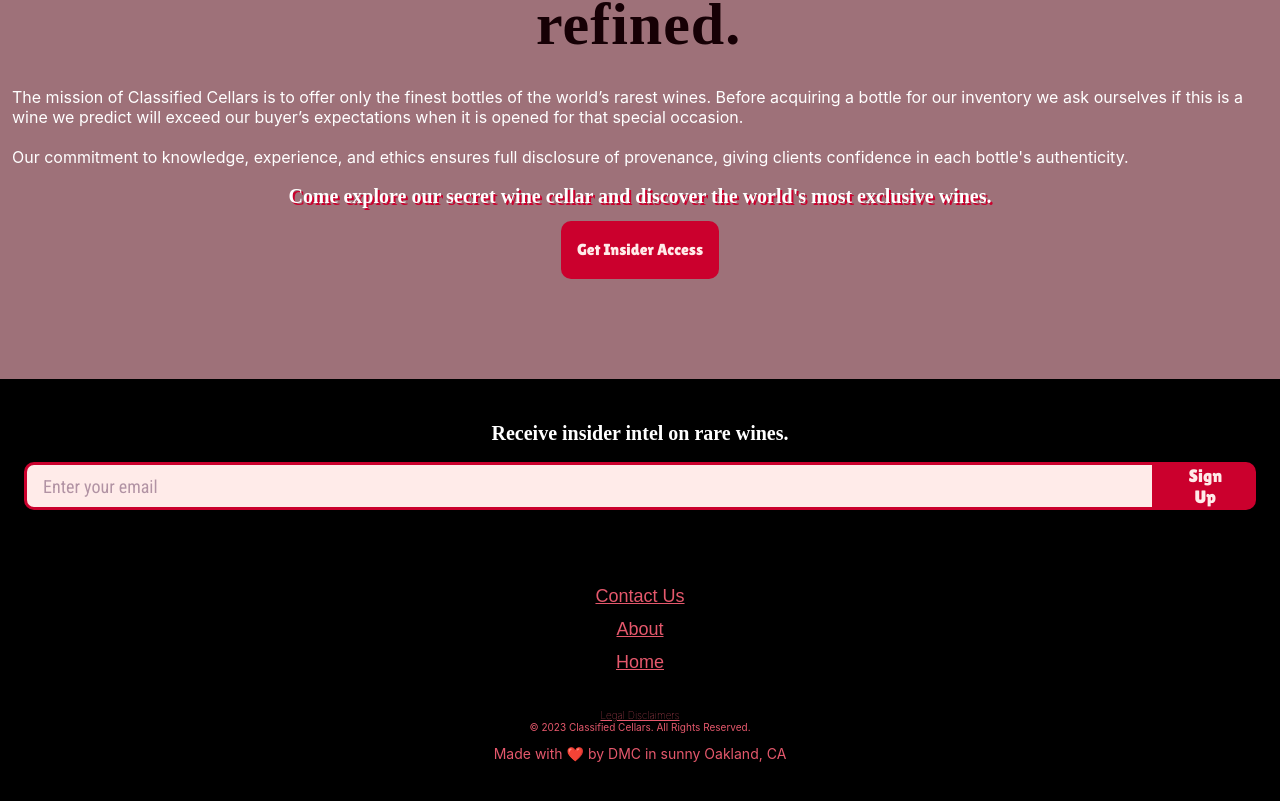
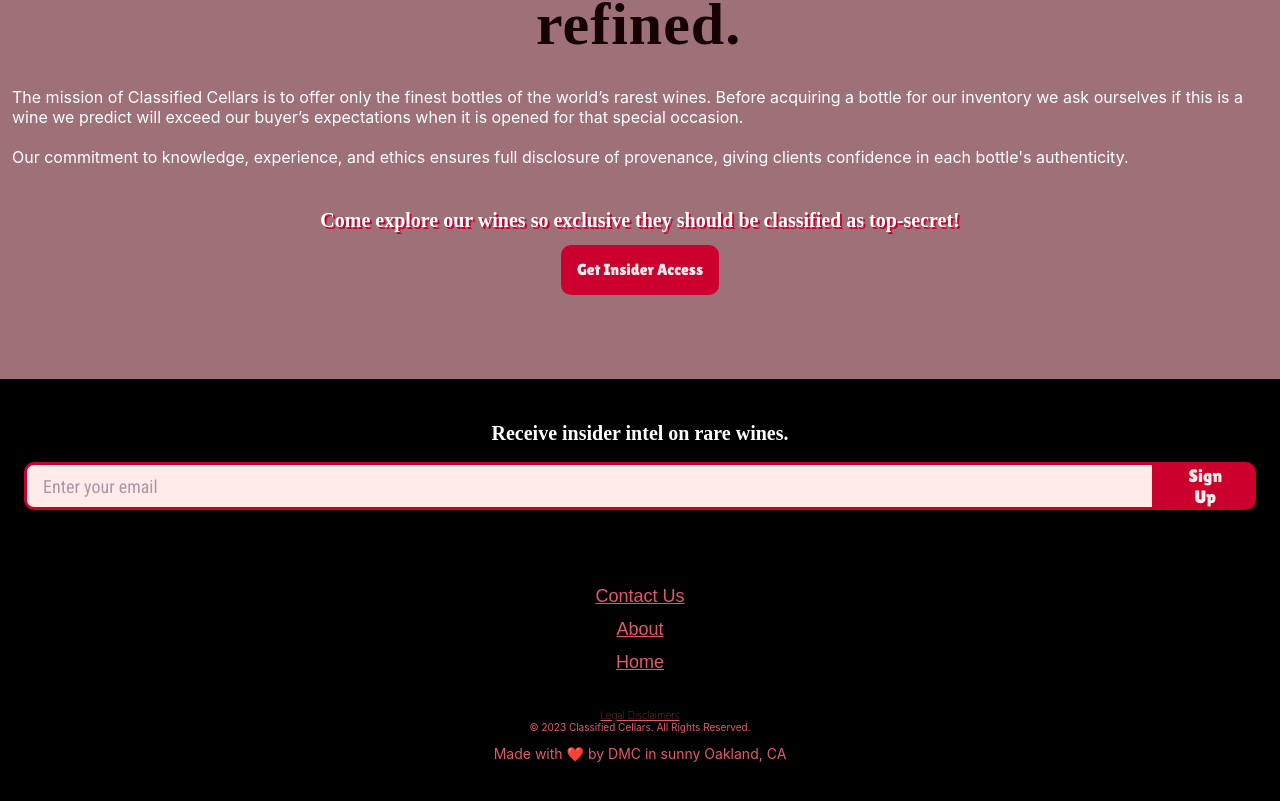
Before and after one commit to dylan-cm/class-cellars, a React (Create React App) app: page / in a window 1280 px wide. Shown: the part 1141-1942 px from the top of the page. Built offline with nearby package versions, Linux system fonts and the light colour scheme; a web font is replaced by a local one.

Commit message:
fixed about join prompt spacing

```diff
--- a/src/components/organisms/About/About.css
+++ b/src/components/organisms/About/About.css
@@ -58,7 +58,7 @@
   flex-direction: row;
   justify-content: center;
   align-items: center;
-  padding: 20px 16px;
+  padding: 16px;
 
   background: var(--brand-lm-10-mid);
   color: var(--lm-text-alt);
@@ -89,6 +89,5 @@
   font-size: 20px;
   text-align: center;
   text-shadow: 2px 2px var(--brand-lm-10-mid);
-  margin: 0px;
-  margin-bottom: 12px;
+  margin: 24px 0px 12px 0px;
 }
--- a/src/components/organisms/About/About.tsx
+++ b/src/components/organisms/About/About.tsx
@@ -30,8 +30,8 @@
       </p>
       <div className="JoinWrapper">
         <h2>
-          Come explore our secret wine cellar and discover the world's most
-          exclusive wines.
+          Come explore our wines so exclusive they should be classified as
+          top-secret!
         </h2>
         <div className="JoinButton">Get Insider Access</div>
       </div>
```
